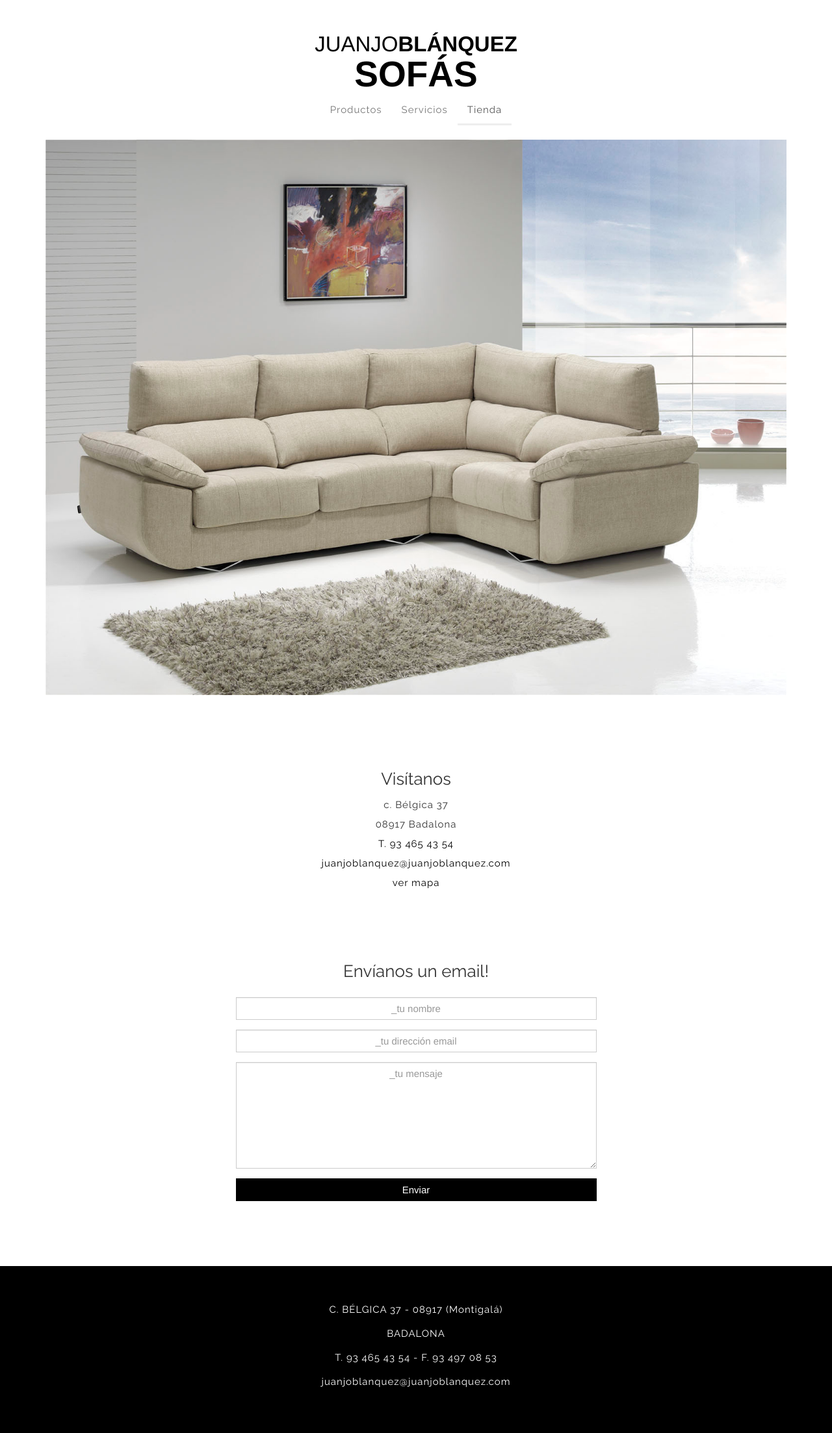
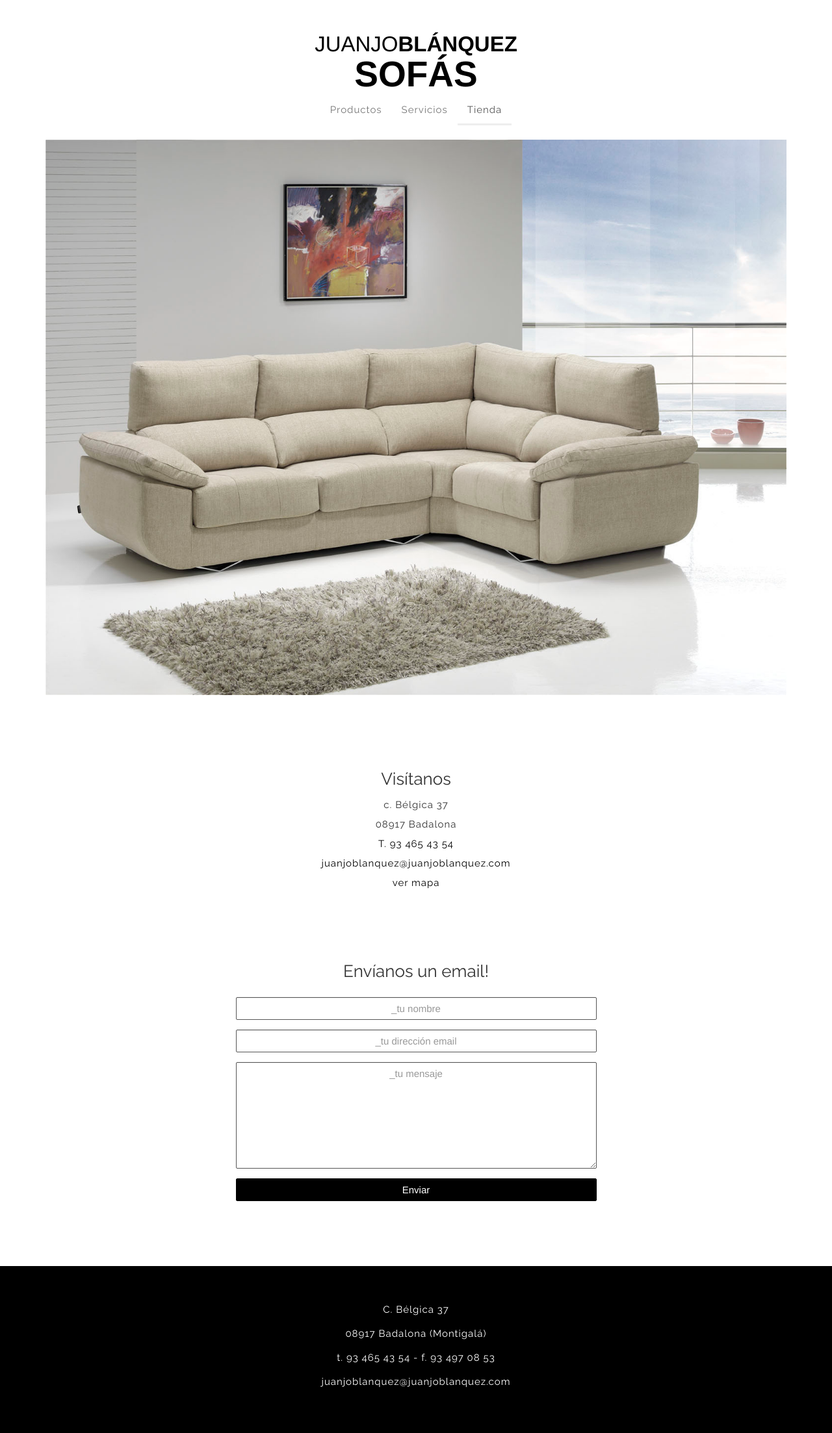
Before and after one commit to juanjoblanquezsofas/juanjoblanquezsofas.github.io, a Jekyll site: the page built from _pages/tienda.md, in a window 1280 px wide. Shown: the whole page at 65% size. Built offline with Jekyll 4.4.1, drawn with Linux system fonts in a browser that asks for light colours; nearby versions of some CDN libraries.

Commit message:
seo plugin

```diff
--- a/Gemfile
+++ b/Gemfile
@@ -14,6 +14,9 @@ gem "jekyll", "3.3.1"
 # This is the default theme for new Jekyll sites. You may change this to anything you like.
 gem "minima", "~> 2.0"
 
+gem 'jekyll-sitemap'
+gem 'jekyll-seo-tag'
+
 # If you want to use GitHub Pages, remove the "gem "jekyll"" above and
 # uncomment the line below. To upgrade, run `bundle update github-pages`.
 # gem "github-pages", group: :jekyll_plugins
--- a/_config.yml
+++ b/_config.yml
@@ -1,7 +1,6 @@
 title: Juanjo Blánquez Sofás
 email: alexvicentejose@gmail.com
-description: > # this means to ignore newlines until "baseurl:"
-  Juanjo Blánquez sofás.
+description: Juanjo Blánquez sofás.
 baseurl: "" # the subpath of your site, e.g. /blog
 url: "" # the base hostname & protocol for your site, e.g. http://example.com
 
@@ -10,12 +9,14 @@ markdown: kramdown
 
 sass:
   sass_dir: css
-  style:    expanded
+  style:    compressed
 
 # theme: minima
 
 gems:
   - jekyll-feed
+  - jekyll-sitemap
+  - jekyll-seo-tag
 
 exclude:
   - Gemfile
@@ -26,7 +27,7 @@ exclude:
 
 include: ['_pages']
 
-safe: true
+safe: false
 lsi: false
 
 prose:
--- a/_includes/footer.html
+++ b/_includes/footer.html
@@ -2,13 +2,12 @@
   <div class="container">
     <div class="row">
       <div class="col-md-4"></div>
-        <div class="col-md-4">
-          <div class="footer-widget">
-            <p class="text-center">
-              C. BÉLGICA 37 - 08917 (Montigalá) BADALONA<br>
-              <a href="telto:+34934654354">T. 93 465 43 54</a> - <a href="telto:+34934970853">F. 93 497 08 53</a><br>
-              <a href="mailto:juanjoblanquez@juanjoblanquez.com" target="_blank">juanjoblanquez@juanjoblanquez.com</a>
-            </p>
+      <div class="col-md-4">
+        <div class="footer-widget">
+            <p class="text-center">C. Bélgica 37</p>
+            <p class="text-center">08917 Badalona (Montigalá)</p>
+            <p class="text-center"><a href="telto:+34934654354">t. 93 465 43 54</a> - <a href="telto:+34934970853">f. 93 497 08 53</a></p>
+            <p class="text-center"><a href="mailto:juanjoblanquez@juanjoblanquez.com" target="_blank">juanjoblanquez@juanjoblanquez.com</a></p>
         </div>
       </div>
       <div class="col-md-4"></div>
--- a/_layouts/base.html
+++ b/_layouts/base.html
@@ -4,19 +4,21 @@
     <meta charset="utf-8">
     <title>{% if page.title %} {{ page.title }} | {% endif %} {{ site.title }}</title>
     <meta http-equiv="x-ua-compatible" content="ie=edge">
-    <meta name="description" content="">
+    <meta name="description" content="{{site.description}}">
     <meta name="viewport" content="width=device-width, initial-scale=1">
 
-    <link rel="apple-touch-icon" sizes="180x180" href="{{ site.path }}/images/apple-touch-icon.png">
-    <link rel="icon" type="image/png" href="{{ site.path }}/images/favicon-32x32.png" sizes="32x32">
-    <link rel="icon" type="image/png" href="{{ site.path }}/images/favicon-16x16.png" sizes="16x16">
+    <link rel="apple-touch-icon" sizes="180x180" href="{{ site.path }}/media/apple-touch-icon.png">
+    <link rel="icon" type="image/png" href="{{ site.path }}/media/favicon-32x32.png" sizes="32x32">
+    <link rel="icon" type="image/png" href="{{ site.path }}/media/favicon-16x16.png" sizes="16x16">
     <link rel="manifest" href="manifest.json">
-    <link rel="mask-icon" href="{{ site.path }}/images/safari-pinned-tab.svg" color="#000000">
+    <link rel="mask-icon" href="{{ site.path }}/media/safari-pinned-tab.svg" color="#000000">
     <meta name="theme-color" content="#ffffff">
 
     <link rel="stylesheet" type="text/css" href="{{ site.path }}/css/style.css" >
     <script src="https://ajax.googleapis.com/ajax/libs/jquery/1.11.2/jquery.min.js"></script>
     <script src="{{ site.path }}/js/bootstrap.min.js"></script>
+
+    {% seo %}
 </head>
 <body>
 
--- a/css/_myVariables.scss
+++ b/css/_myVariables.scss
@@ -107,9 +107,9 @@ $padding-xs-horizontal:     5px !default;
 $line-height-large:         1.3333333 !default; // extra decimals for Win 8.1 Chrome
 $line-height-small:         1.5 !default;
 
-$border-radius-base:        0px !default;
-$border-radius-large:       0px !default;
-$border-radius-small:       0px !default;
+$border-radius-base:        2px !default;
+$border-radius-large:       2px !default;
+$border-radius-small:       2px !default;
 
 //** Global color for active items (e.g., navs or dropdowns).
 $component-active-color:    #fff !default;
@@ -188,7 +188,7 @@ $input-bg-disabled:              $gray-lighter !default;
 //** Text color for `<input>`s
 $input-color:                    $gray !default;
 //** `<input>` border color
-$input-border:                   #ccc !default;
+$input-border:                   $gray !default;
 
 // TODO: Rename `$input-border-radius` to `$input-border-radius-base` in v4
 //** Default `.form-control` border radius
```
Also changed, not shown: Gemfile.lock.
